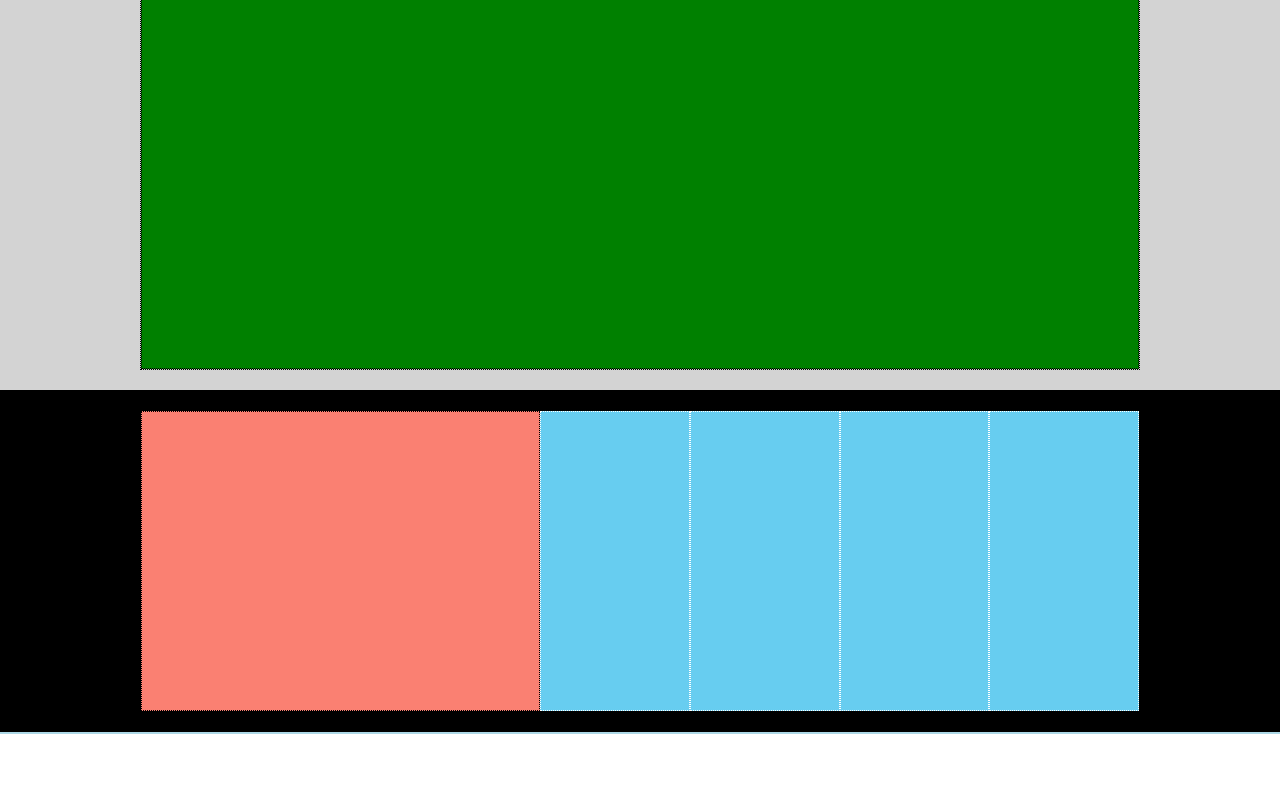
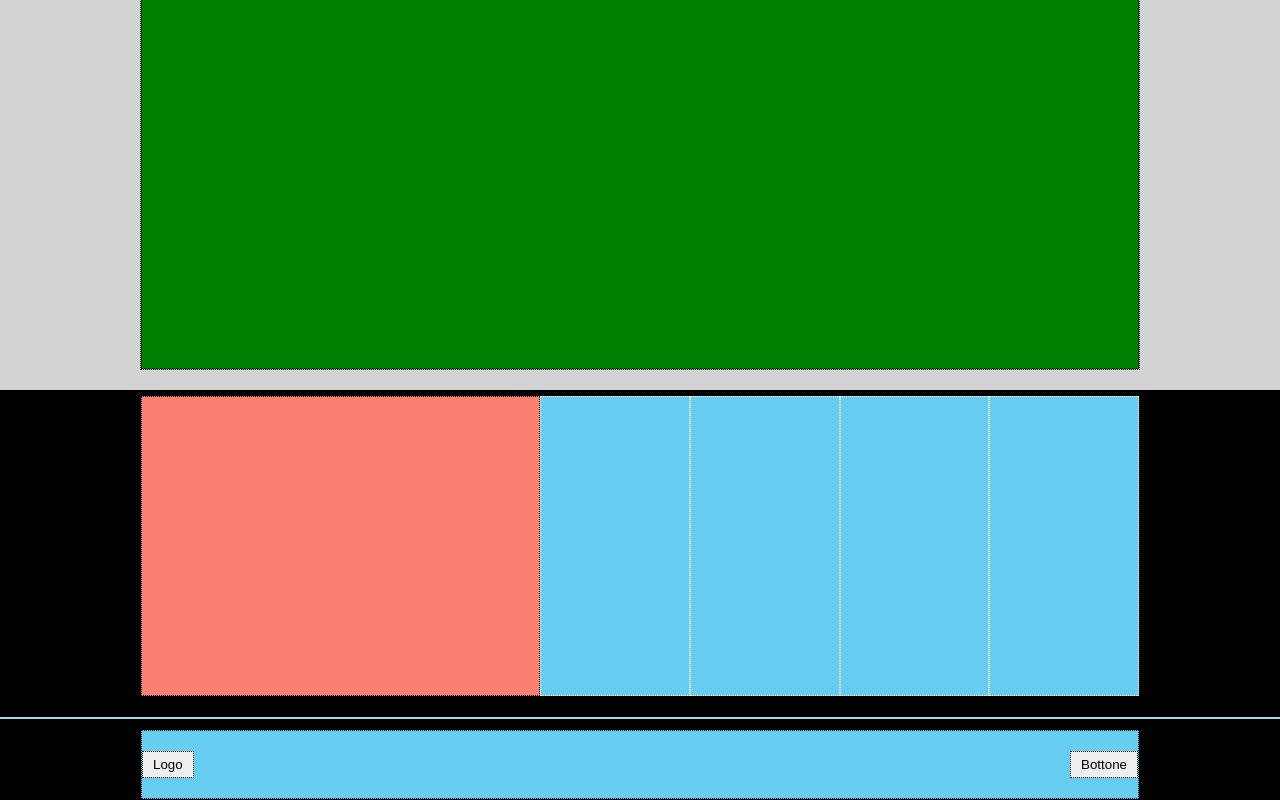
Before and after one commit to PintilieGeani/htmlcss-struttura-discord, a plain HTML site: page index.html in a window 1280 px wide. Shown: the part 1782-2582 px from the top of the page. Before the commit the page ends 2516 px from the top, so only its background shows below. Drawn offline with Linux system fonts and the light colour scheme.

Commit message:
feat: footer

```diff
--- a/css/style.css
+++ b/css/style.css
@@ -54,6 +54,13 @@ div{
 }
 .padding{
     padding: 20px 0;
+}
+.padding-bottom-20{
+    padding-bottom: 20px;
+    padding-top: 5px;
+}
+.padding-top-10{
+    padding-top: 10px;
 }
 
 /* Header */
@@ -120,3 +127,16 @@ div{
 .dotted-white{
     border: 1px dotted white;
 }
+/* Fine main */
+
+/* Footer */
+
+.footer{
+    justify-content: space-between;
+    padding: 20px 0;
+}
+
+button {
+    padding: 5px 10px;
+    border: 1px dotted black;
+}
--- a/index.html
+++ b/index.html
@@ -68,7 +68,7 @@
                 <div class="col-100 bg-green"></div>
             </div>
         </section class="padding bg.black">
-        <section class="padding bg-black">
+        <section class="padding-bottom-20 bg-black">
             <div class="container flex">
                 <div class="col-40 height bg-salmon"></div>
                 <div class="col-15 height bg-lightblue dotted-white"></div>
@@ -81,7 +81,14 @@
     <!-- Fine Main -->
     <hr>
     <!-- Footer -->
-    <footer></footer>
+    <footer class="bg-black padding-top-10">
+        <div class="container">
+            <div class="footer flex bg-lightblue">
+                <button>Logo</button>
+                <button>Bottone</button>
+            </div>
+        </div>
+    </footer>
     <!-- FineFooter -->
 
 </body>
```
